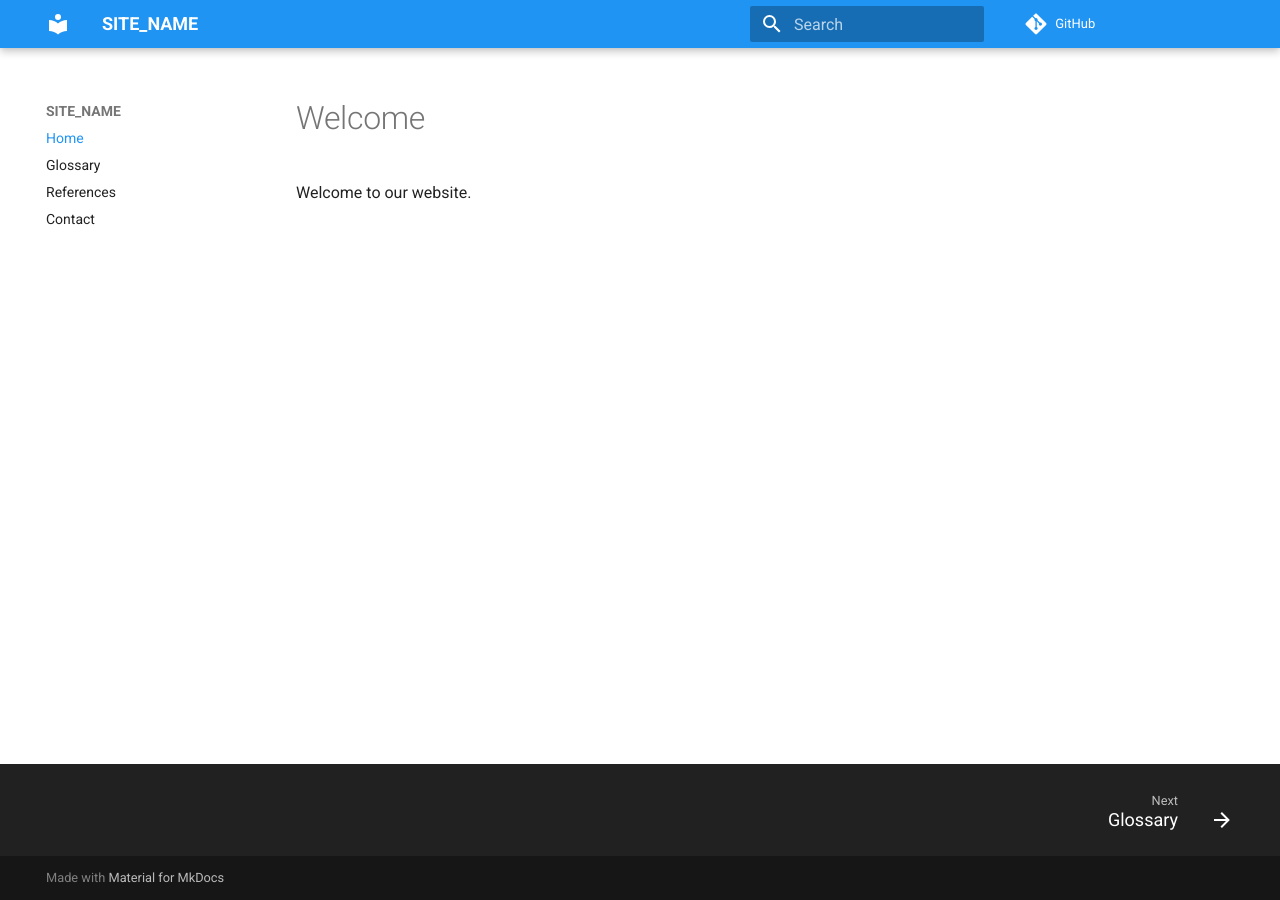
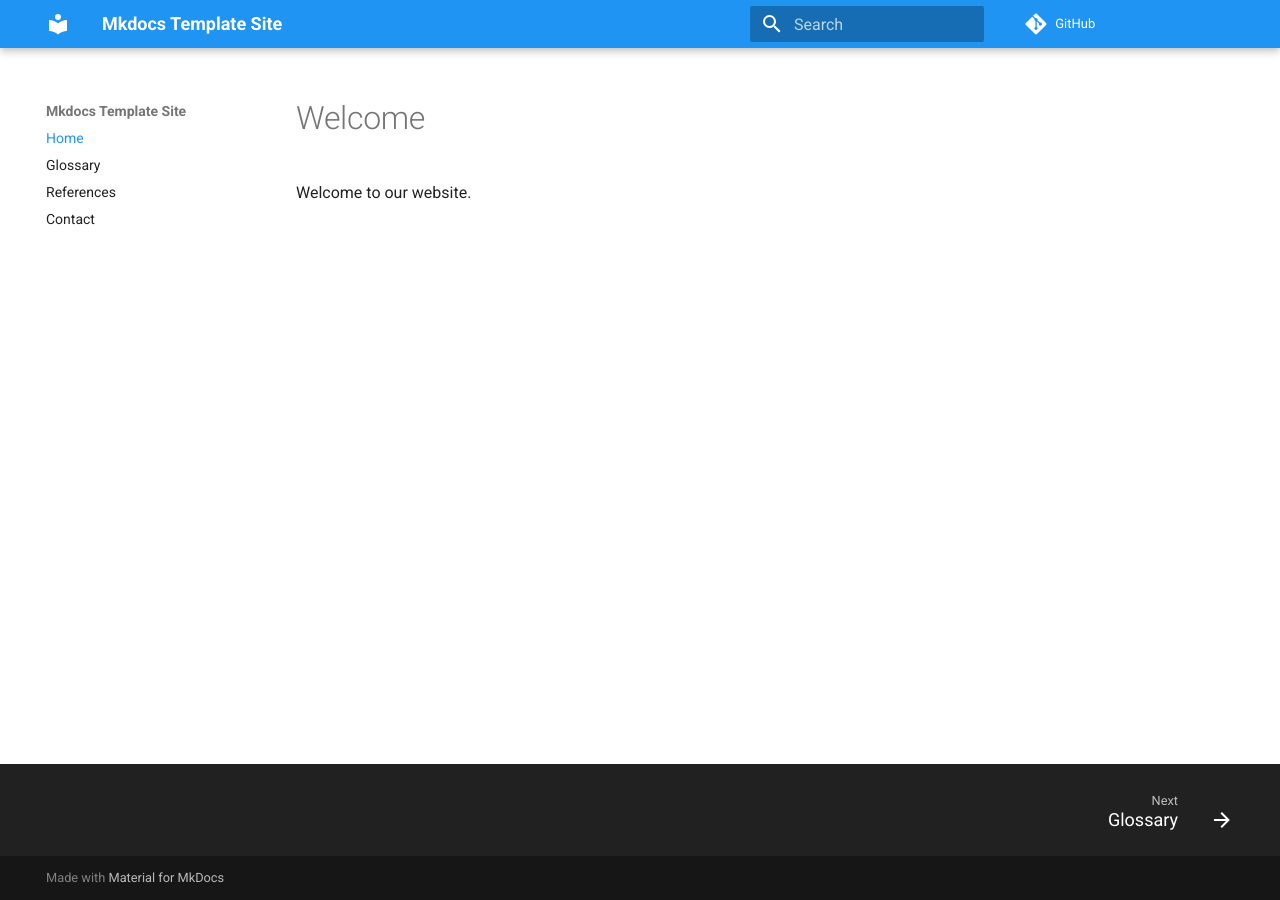
Before and after one commit to dmccreary/mkdocs-template, an MkDocs documentation site: the page built from docs/index.md, in a window 1280 px wide. Built offline with MkDocs 1.6.1 and Material for MkDocs 9.7.7, drawn with Linux system fonts in a browser that asks for light colours; comment, search, counter and statistics services are not loaded.

Commit message:
updating content

```diff
--- a/mkdocs.yml
+++ b/mkdocs.yml
@@ -1,9 +1,9 @@
-site_name: SITE_NAME
+site_name: Mkdocs Template Site
 site_description: 'DESCRIPTION All content licensed Creative Commons ShareAlike Attribution Noncommercial'
 site_author: 'Dan McCreary'
 # repo_name: 'GitHub Repo'
-site_url: 'https://dmccreary.github.io/GITHUB_REPO_NAME'
-repo_url: 'https://github.com/dmccreary/GITHUB_REPO_NAME'
+site_url: 'https://dmccreary.github.io/mkdocs-template/'
+repo_url: 'https://github.com/dmccreary/mkdocs-template'
 edit_uri: 'blob/master/docs'
 
 nav:
```
